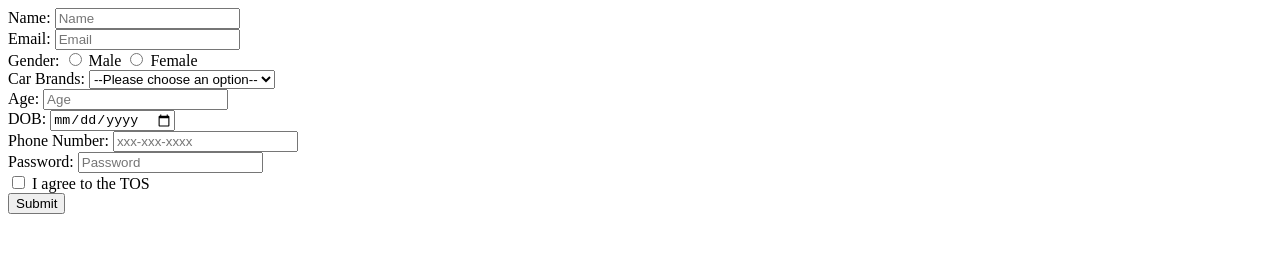
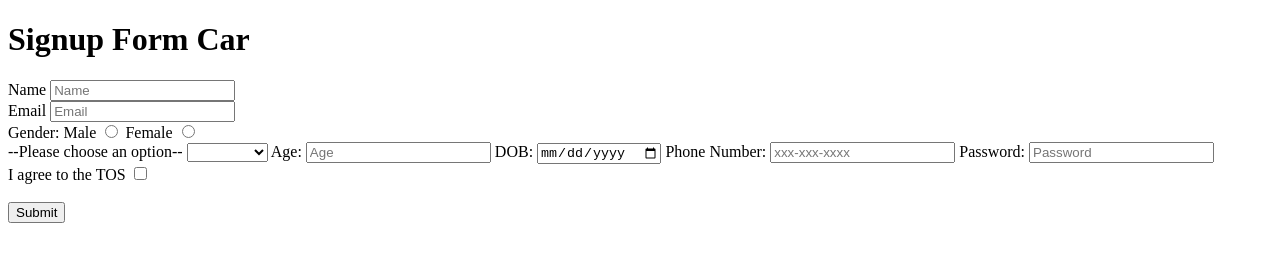
Before and after one commit to acciojob/signup-form-car-Miteshverma989, a website: page main.html in a window 1280 px wide. Drawn offline with Linux system fonts and the light colour scheme.

Commit message:
created a submission

```diff
--- a/main.html
+++ b/main.html
@@ -1,50 +1,56 @@
 <!DOCTYPE html>
-<html lang="en">
+
+<html>
+
 <head>
-    <meta charset="UTF-8">
-    <meta name="viewport" content="width=device-width, initial-scale=1.0">
-    <title>Signup Form</title>
+	<link rel="stylesheet" href="styles.css">
 </head>
+
 <body>
-
-<form action="#" method="post">
-    <label for="name">Name:</label>
-    <input type="text" id="name" name="name" placeholder="Name" required><br>
-
-    <label for="email">Email:</label>
-    <input type="email" id="email" name="email" placeholder="Email" required><br>
-
-    <label>Gender:</label>
-    <input type="radio" id="gender_m" name="gender" required>
+	<!-- the entire body must be written by student -->
+	 <h1>Signup Form Car</h1>
+    <form method="post">
+      <label for="name">Name</label>
+      <input type="text" id="name" required placeholder="Name" />
+      <br />
+      <label for="email">Email</label>
+      <input type="email" id="email" required placeholder="Email" />
+      <br />
+      <label for="gender">Gender:</label>
       <label for="gender_m">Male</label>
-    <input type="radio" id="gender_f" name="gender" required>
-    <label for="gender_f">Female</label><br>
-
-    <label for="cars">Car Brands:</label>
-    <select id="cars" name="cars" required>
-        <option value="" disabled selected>--Please choose an option--</option>
-        <!-- Add your car brand options here -->
-    </select><br>
-
+      <input type="radio" id="gender_m" name="gender" required />
+      <label for="gender_f">Female</label>
+      <input type="radio" id="gender_f" name="gender" required />
+      <br />
+      <label for="cars">--Please choose an option--</label>
+      <select
+        name="Car Brands"
+        id="cars"
+        placeholder="--Please choose an option--"
+        required
+      >
+        <option value="--Please choose an option--"></option>
+        <option value="audi">Audi</option>
+        <option value="bmw" id="cars">BMW</option>
+        <option value="Mercedez" id="cars">Mercedez</option>
+      </select>
       <label for="age">Age:</label>
-    <input type="number" id="age" name="age" placeholder="Age" required><br>
-
+      <input type="number" id="age" placeholder="Age" required />
       <label for="dob">DOB:</label>
-    <input type="date" id="dob" name="dob" required><br>
-
+      <input type="date" name="" id="dob" required />
       <label for="tel">Phone Number:</label>
-    <input type="tel" id="tel" name="tel" placeholder="xxx-xxx-xxxx"><br>
-
+      <input type="tel" id="tel" required placeholder="xxx-xxx-xxxx" />
       <label for="password">Password:</label>
-    <input type="password" id="password" name="password" placeholder="Password" required><br>
-
-    <label>
-        <input type="checkbox" id="tos" name="tos" required>
-        I agree to the TOS
-    </label><br>
-
+      <input type="password" id="password" required placeholder="Password" />
+      <br />
+      <label for="tos">I agree to the TOS</label>
+      <input type="checkbox" id="tos" required />
+      <br /><br />
       <button type="submit">Submit</button>
     </form>
+    <script type="text/javascript" src="./script.js">
+</script>
 
 </body>
+
 </html>
```
Lines whose indentation alone changed are shown as unchanged.
